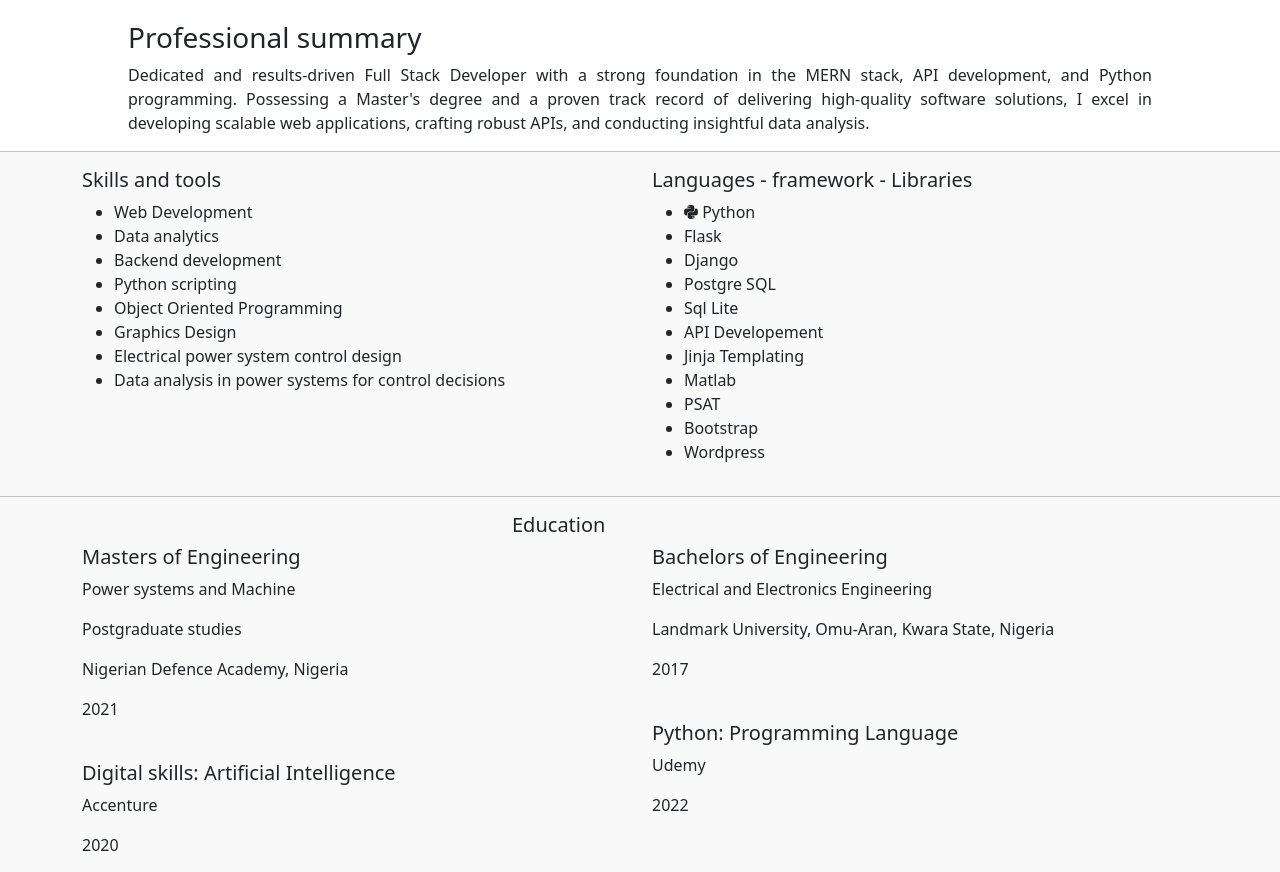
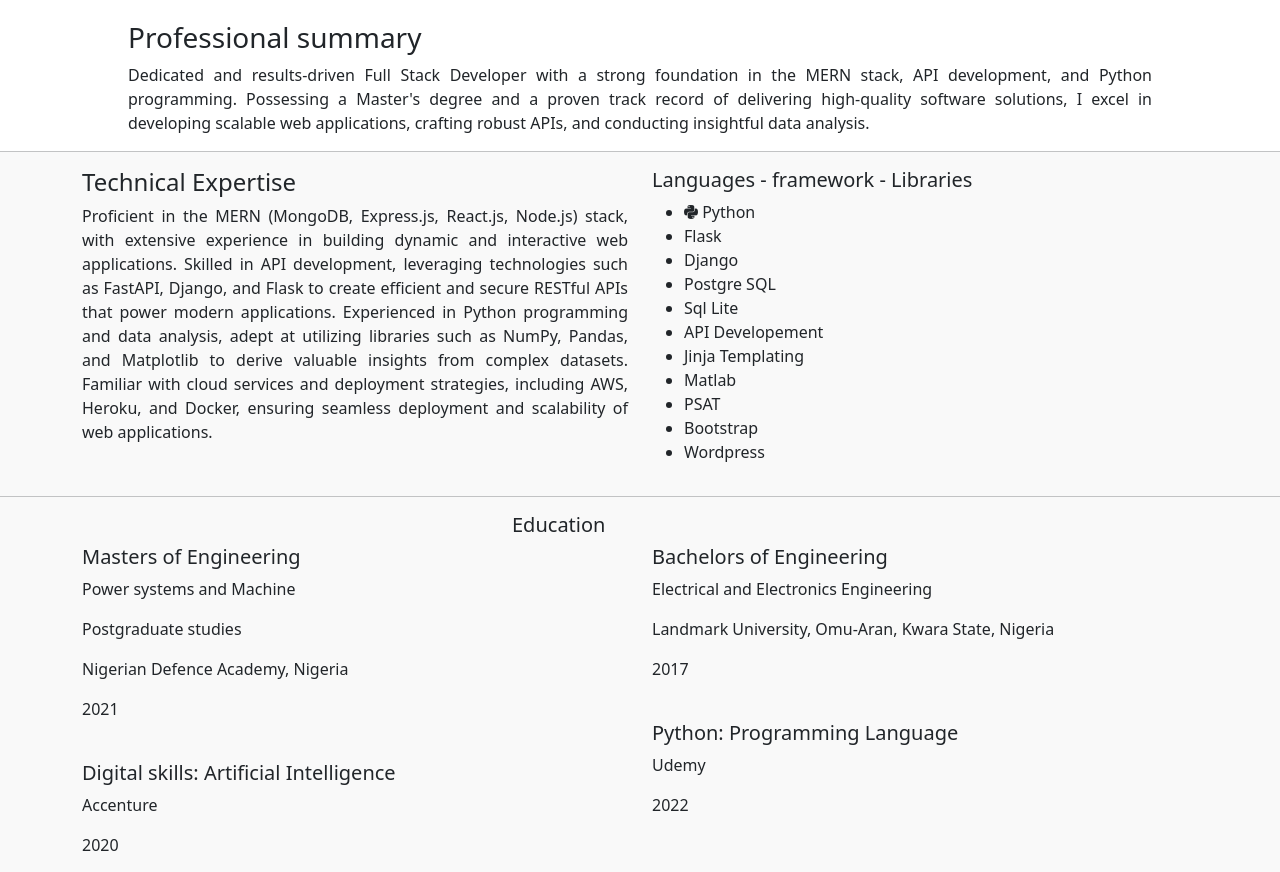
Before and after one commit to timijab/new_resume, a Flask app: page / in a window 1280 px wide. Shown: the part 601-1473 px from the top of the page. Run offline with Flask 2, Linux system fonts and the light colour scheme; parts of the project's set-up code (start-up, migrations or seed data) failed here and were passed over; some libraries are stand-ins or nearby versions; some web fonts are replaced.

Commit message:
Update index.html

```diff
--- a/templates/index.html
+++ b/templates/index.html
@@ -22,17 +22,12 @@
     <div class="container skills">
         <div class="row">
             <div class="col-sm-6">
-                <h5> Skills and tools </h5>
-                <ul>
-                    <li> Web Development </li>
-                    <li> Data analytics </li>
-                    <li> Backend development </li>
-                    <li> Python scripting </li>
-                    <li> Object Oriented Programming </li>
-                    <li> Graphics Design </li>
-                    <li> Electrical power system control design </li>
-                    <li> Data analysis in power systems for control decisions </li>
-                </ul>
+                <h4>Technical Expertise</h4>
+              <p>Proficient in the MERN (MongoDB, Express.js, React.js, Node.js) stack, with extensive experience in building dynamic and interactive web applications.
+                 Skilled in API development, leveraging technologies such as FastAPI, Django, and Flask to create efficient and secure RESTful APIs that power modern applications.
+                 Experienced in Python programming and data analysis, adept at utilizing libraries such as NumPy, Pandas, and Matplotlib to derive valuable insights from complex datasets.
+                 Familiar with cloud services and deployment strategies, including AWS, Heroku, and Docker, ensuring seamless deployment and scalability of web applications.
+              </p>
             </div>
             <div class="col-sm-6">
                 <h5> Languages - framework - Libraries </h5>
```
